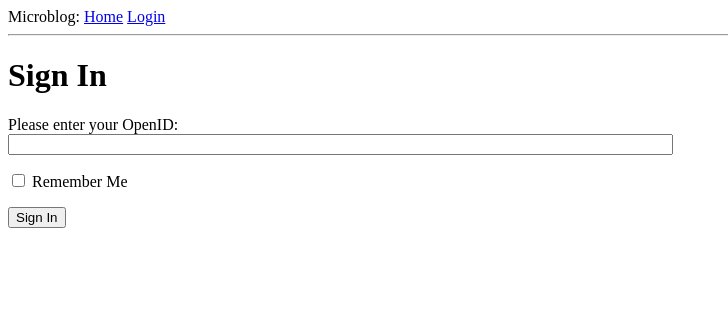
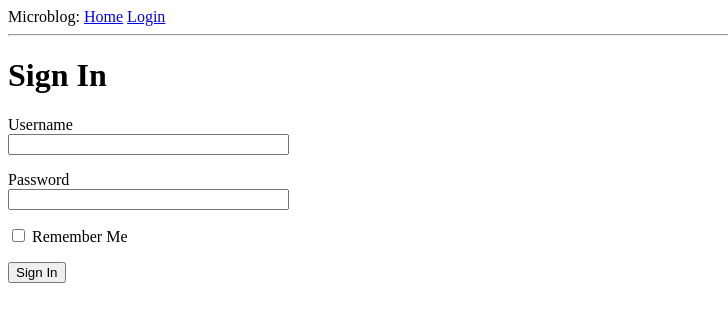
Before and after one commit to 3ayazaya/flaskBlog, a Flask app: page /login in a window 1280 px wide. Shown: the top 322 px of the page, without its empty margins (0-728 px from the left). Run offline with Flask 2, Linux system fonts and the light colour scheme.

Commit message:
Add new login form

```diff
--- a/app/templates/base.html
+++ b/app/templates/base.html
@@ -11,7 +11,10 @@
     {% endif %}
   </head>
   <body>
-    <div>Microblog: <a href="/index">Home</a> <a href="/login">Login</a></div>
+    <div>Microblog:
+      <a href="/index">Home</a>
+      <a href="/login">Login</a>
+    </div>
     <hr>
     {% block content %}{% endblock %}
   </body>
--- a/app/templates/login.html
+++ b/app/templates/login.html
@@ -1,15 +1,18 @@
-<!-- extend from base layout -->
 {% extends "base.html" %}
 
 {% block content %}
 <h1>Sign In</h1>
-<form action="" method="post" name="login">
-    {{form.hidden_tag()}}
+<form action="" method="post" novalidate>
+    {{ form.hidden_tag() }}
     <p>
-        Please enter your OpenID:<br>
-        {{form.openid(size=80)}}<br>
+        {{ form.username.label }}<br>
+        {{ form.username(size=32) }}
     </p>
-    <p>{{form.remember_me}} Remember Me</p>
-    <p><input type="submit" value="Sign In"></p>
+    <p>
+        {{ form.password.label }}<br>
+        {{ form.password(size=32) }}
+    </p>
+    <p>{{ form.remember_me() }} {{ form.remember_me.label }}</p>
+    <p>{{ form.submit() }}</p>
 </form>
 {% endblock %}
--- a/app/views.py
+++ b/app/views.py
@@ -1,13 +1,16 @@
-from flask import render_template
+from flask import render_template, flash, redirect
 from app import app
 from forms import LoginForm
 
 @app.route('/login', methods = ['GET', 'POST'])
 def login():
     form = LoginForm()
-    return render_template('login.html',
-                            title = 'Sign In',
-                            form = form)
+    if form.validate_on_submit():
+        flash('Login REquested for user {}, remember_me={}'.format(
+            form.username.data, form.remember_me.data
+        ))
+        return redirect('/index')
+    return render_template('login.html', title='Sign In', form=form)
 
 @app.route('/')
 @app.route('/index')
--- a/forms.py
+++ b/forms.py
@@ -1,7 +1,9 @@
 from flask_wtf import FlaskForm
-from wtforms import TextField, BooleanField
-from wtforms.validators import Required
+from wtforms import StringField, PasswordField, BooleanField, SubmitField
+from wtforms.validators import DataRequired
 
 class LoginForm(FlaskForm):
-    openid = TextField('openid', validators = [Required()])
-    remember_me = BooleanField('remember_me', default = False)
+    username = StringField('Username', validators=[DataRequired()])
+    password = PasswordField('Password', validators=[DataRequired()])
+    remember_me = BooleanField('Remember Me')
+    submit = SubmitField('Sign In')
--- a/run.py
+++ b/run.py
@@ -1,3 +1,3 @@
-#!venv/bin/python
+#!.venv/bin/python
 from app import app
 app.run(debug=True)
```
